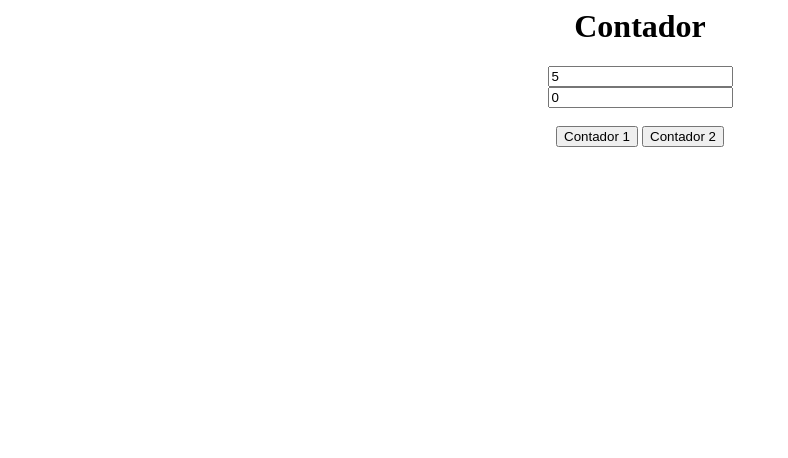
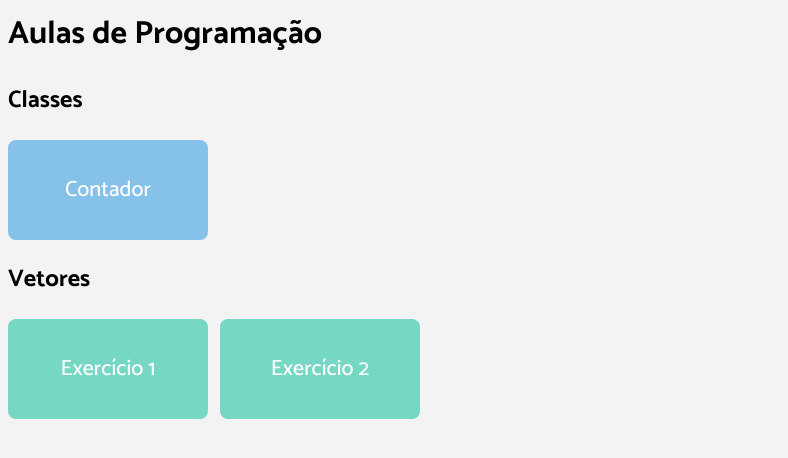
Before and after one commit to EduardoPisoni/Project-R, a plain HTML site: page index.html in a window 1280 px wide. Shown: the whole page, without its empty margins (0-788 px from the left). Drawn offline with Linux system fonts and the light colour scheme; files whose address does not match are found by name.

Commit message:
vetores aula 2

```diff
--- a/index.html
+++ b/index.html
@@ -1,5 +1,11 @@
 <html>
+
 <head>
+  <link rel="preconnect" href="https://fonts.googleapis.com">
+  <link rel="preconnect" href="https://fonts.gstatic.com" crossorigin>
+  <link href="https://fonts.googleapis.com/css2?family=Catamaran:wght@100;300;400;500;700;900&display=swap"
+    rel="stylesheet">
+
   <meta charset="UTF-8">
   <title>Minha página</title>
 
@@ -11,26 +17,28 @@
 
   <link rel="stylesheet" href="style.css">
 </head>
-  <body onload="load()">
-    <div style="text-align: center;">
-      <h1>Contador</h1>
-      <div>
-        <input id="inputInicial" type="number" placeholder="Valor inicial" value="5"/>
-        <br>
-        <input id="inputFinal" type="number" placeholder="Valor final" value="0"/>
+
+<body class="home">
+  <h1>Aulas de Programação</h1>
+  <div class="aulas">
+    <h2>Classes</h2>
+    <div class="links">
+      <a href="contador/contador.html" style="background-color: #85C1E9;">
+        Contador
+      </a>
     </div>
-      <br>
-      <button onclick="startContador()">
-        Contador 1
-      </button>
-      <button onclick="startContador2()">
-        Contador 2
-      </button>
-      <div id="contadorDiv">
   </div>
-      <h2 id="contador2Div">
-      </h2>
-      <h2 id="mensagem"></h2>
+  <div class="aulas">
+    <h2>Vetores</h2>
+    <div class="links">
+      <a href="vetores/vetores.html" style="background-color: #76D7C4;">
+        Exercício 1
+      </a>
+      <a href="vetores/vetores2.html" style="background-color: #76D7C4;">
+        Exercício 2
+      </a>
+    </div>
   </div>
 </body>
+
 </html>
--- a/style.css
+++ b/style.css
@@ -1,12 +1,27 @@
-#contadorDiv {
+body{
+  font-family: "Catamaran", sans-serif;
+  background-color: #f3f3f3;
+}
+
+.aulas .links{
+  display: flex;
+  flex-wrap: wrap;
+  gap: 12px;
+}
+
+.aulas .links a{
+  text-decoration: none;
+  height: 100px;
+  width: 200px;
   display: flex;
   justify-content: center;
-  gap: 30px;
+  align-items: center;
+  border-radius: 8px;
+  color: #ffffff;
+  font-size: 22px;
+  font-weight: 500;
 }
 
-#contador2Div {
-  display: flex;
-  justify-content: center;
-  gap: 30px;
-  color: red
+.aulas .links a:hover{
+  opacity: 0.8;
 }
--- /dev/null
+++ b/vetores/vetores.css
@@ -0,0 +1,18 @@
+body{
+    text-align: center;
+}
+
+.section button{
+    font-size: 20px;
+    margin-top: 12px;
+}
+
+#numerosPares{
+    color: blue;
+}
+#numerosImpares{
+    color: red;
+}
+#respostas{
+    display: none;
+}
```
Also changed, not shown: vetores/VetoresClasse.js (+27 -1 lines), vetores/vetores.html (+3 -3 lines), vetores/vetores.js (+16 -0 lines), vetores/vetores2.html (added, +40 -0 lines), conteudo-js.txt. Lines whose indentation alone changed are shown as unchanged.
